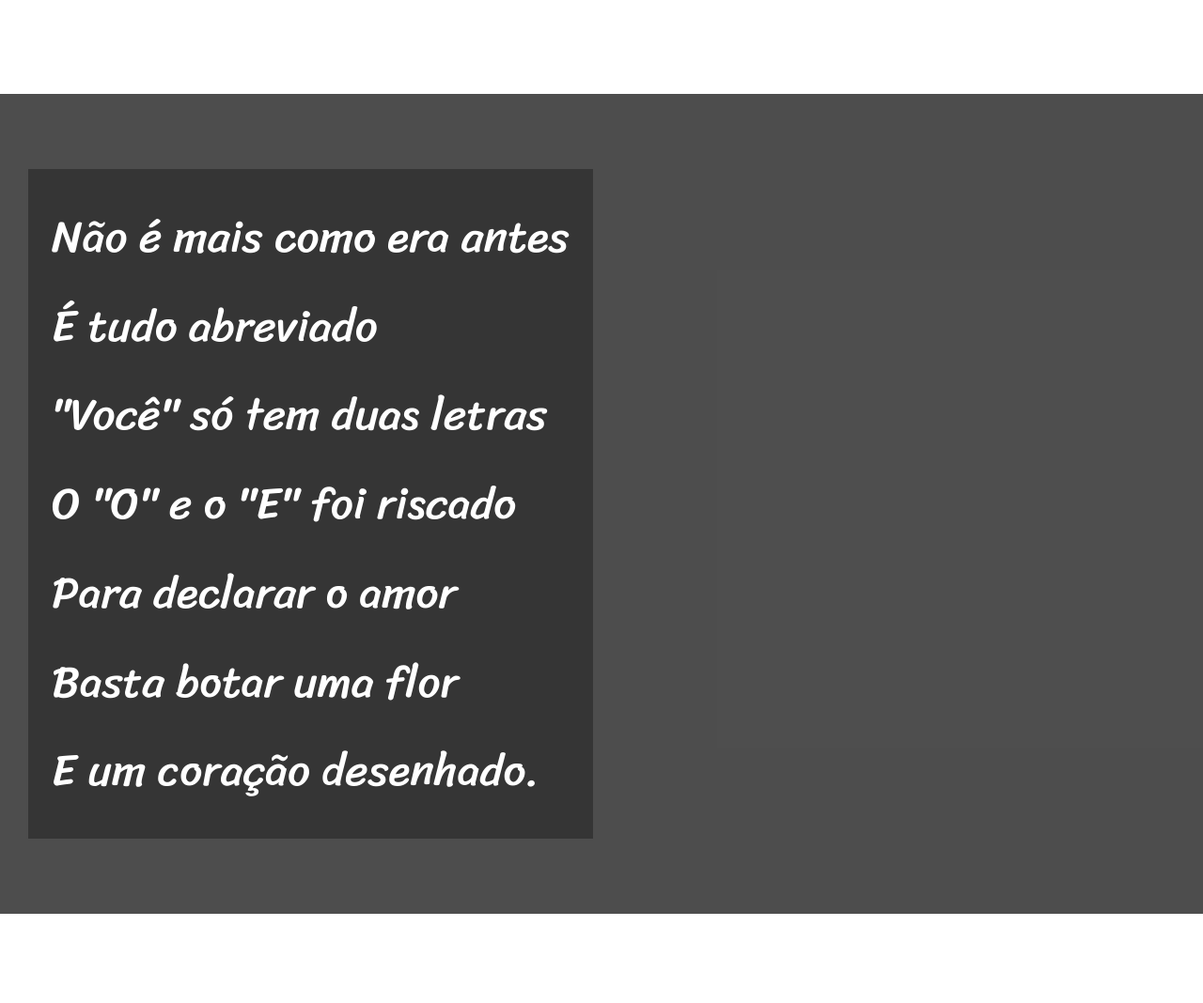
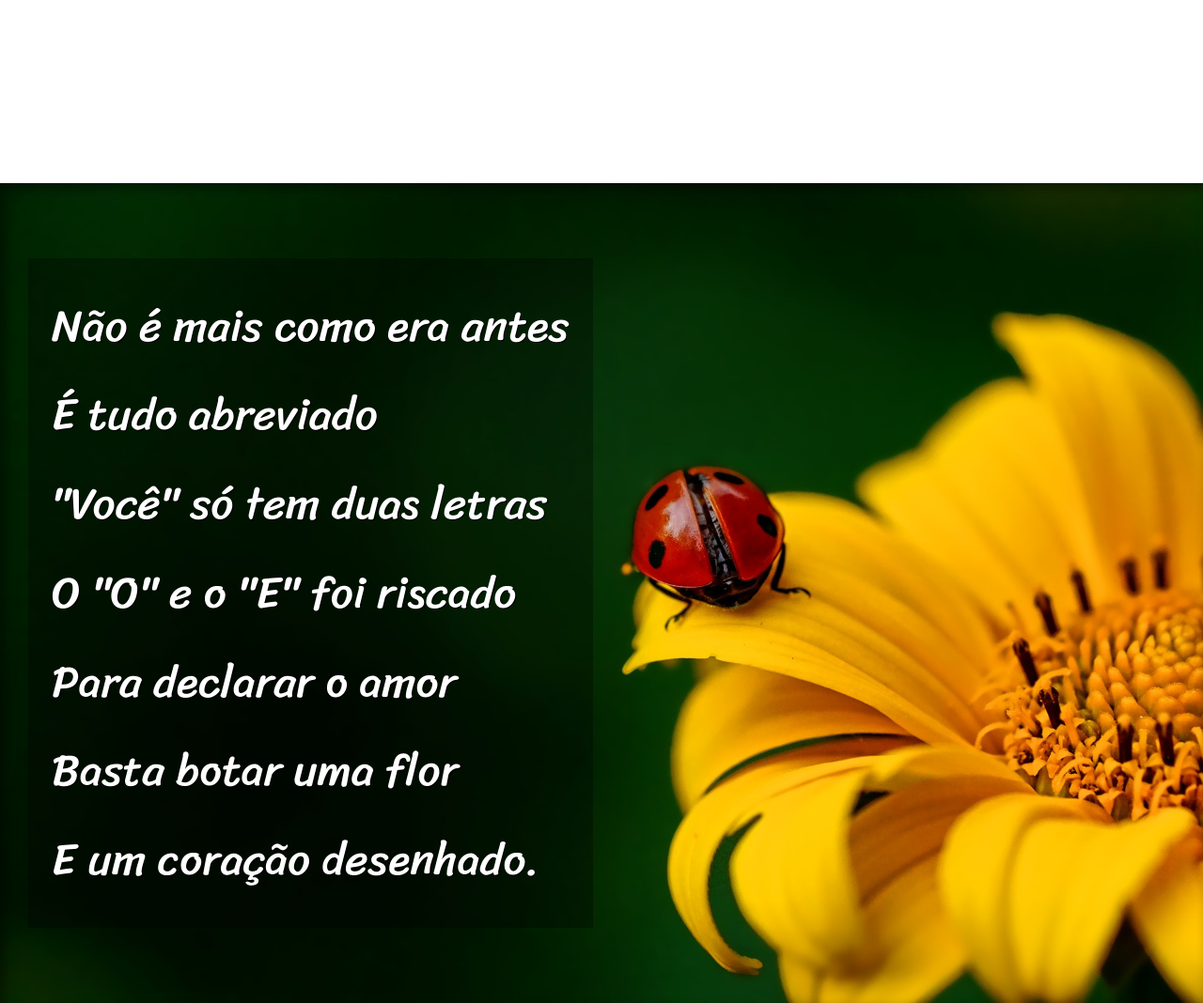
Before and after one commit to GabrielSchroder/html-css, a plain HTML site: page desafios/d012/index.html in a window 1280 px wide. Shown: the part 983-2051 px from the top of the page at 94% size. Drawn offline with Linux system fonts and the light colour scheme.

Commit message:
atulizei fixed imagens

```diff
--- a/desafios/d012/estilo/style.css
+++ b/desafios/d012/estilo/style.css
@@ -57,6 +57,10 @@ section {
     font-size: 3.7vw;
 }
 
+section p {
+    padding-bottom: 2em;
+}
+
 section.normal {
     background-color: white;
     color: black;
@@ -65,12 +69,25 @@ section.normal {
 section.imagem {
     background-color: rgba(59, 59, 59, 0.829);
     color: white;
+    box-shadow: inset 6px 6px 13px 0px rgba(0, 0, 0, 0.432);
+    background-size: cover;
+    background-attachment: fixed;
 }
 
 section.imagem > p {
     display: inline-block;
     padding: 25px;
     background-color: rgba(0, 0, 0, 0.308);
+    text-shadow: 1px 1px 0px black;
+}
+
+section#img01 {
+    background-image: url(../imagens/background001.jpg);
+    background-position: right center;
+}
+
+section#img02 {
+    background-image: url(../imagens/background002.jpg);
 }
 
 footer {
--- a/desafios/d012/index.html
+++ b/desafios/d012/index.html
@@ -24,7 +24,7 @@
         </p>
     </section>
 
-    <section class="imagem">
+    <section class="imagem" id="img01">
         <p>
             Não é mais como era antes <br>
             É tudo abreviado <br>
@@ -58,7 +58,7 @@
         </p>
     </section>
 
-    <section class="imagem">
+    <section class="imagem" id="img02">
         <p>
             Tenho saudade das cartas <br>
             Escritas com a própria mão <br>
```
